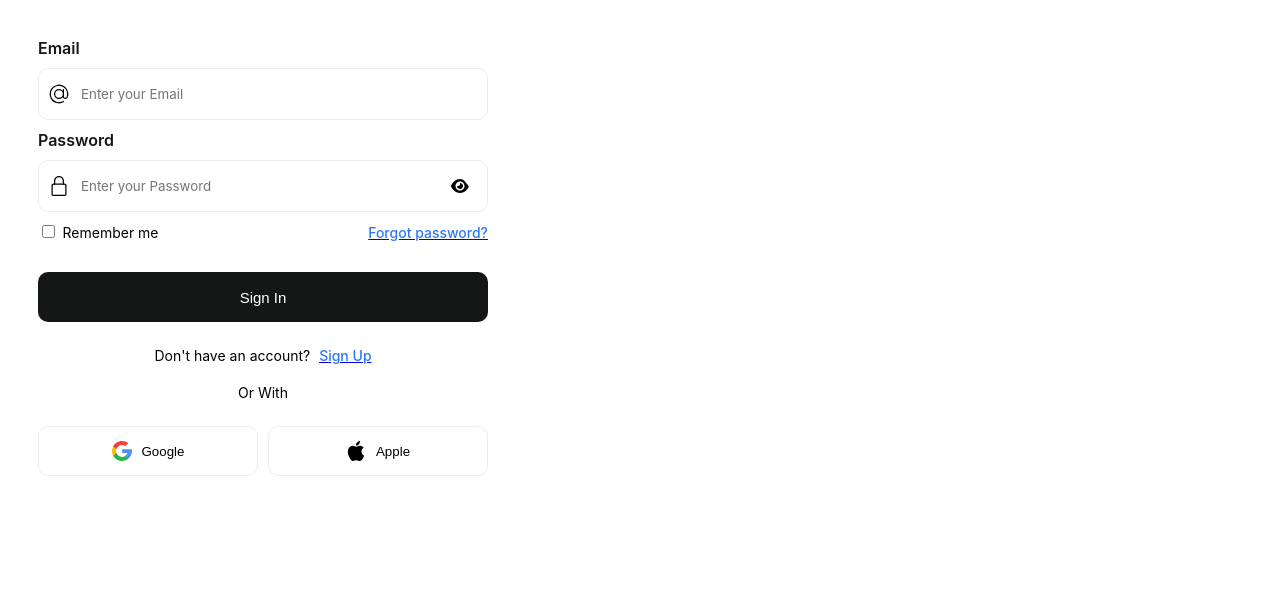
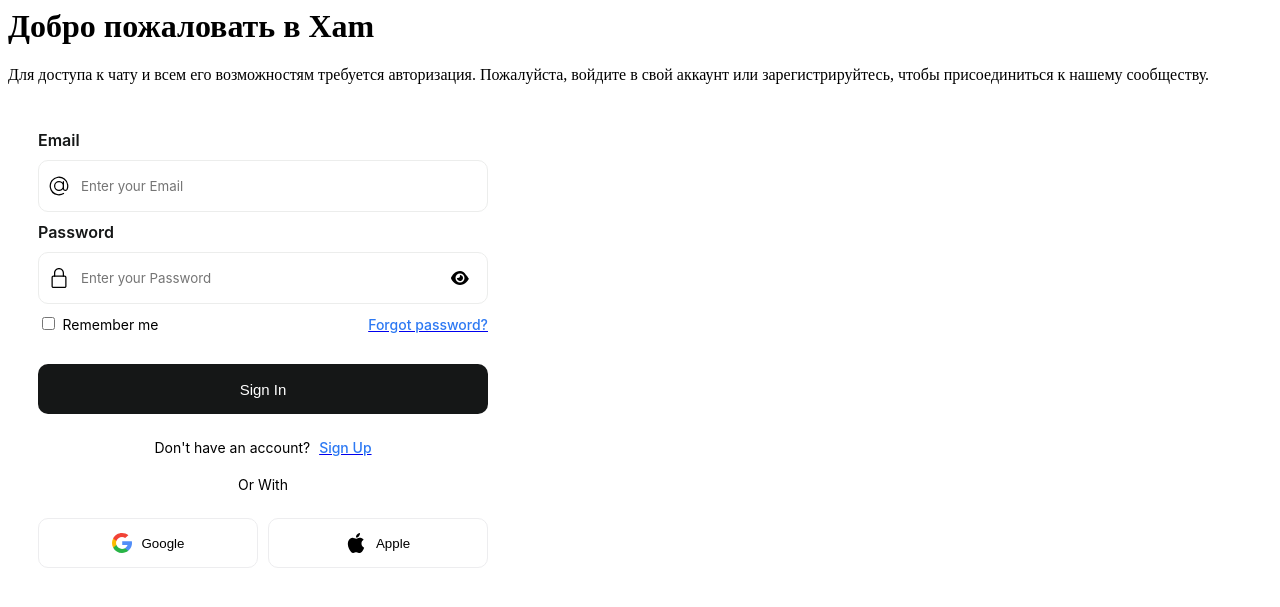
Before and after one commit to wpotoke/django_chat, a Django app: page /accounts/login/ in a window 1280 px wide. Shown: the top 607 px of the page. Run offline with Django 5.2, Linux system fonts and the light colour scheme.

Commit message:
feat(auth): enhance login page with welcome section and improved layout
- Added welcome header with title and descriptive subtitle in Russian
- Wrapped form in dedicated auth-container for better visual structure
- Maintained all existing login functionality:
  * Email and password fields with validation
  * Remember me checkbox
  * Forgot password link
  * Social login options (Google/Apple)
  * reCAPTCHA integration
- Preserved all form styling and interactive elements
- Improved page hierarchy with separate header and form sections

```diff
--- a/templates/accounts/user_login.html
+++ b/templates/accounts/user_login.html
@@ -1,8 +1,26 @@
-{% extends 'base.html' %} {% load static %} {% block css %}
+{% extends 'base.html' %}
+{% load static %}
+
+{% block css %}
   <link rel="stylesheet" href="{% static 'css/user_register.css' %}" />
-{% endblock %} {% block title %}
+{% endblock %}
+
+{% block title %}
   Login
-{% endblock %} {% block content %}
+{% endblock %}
+
+{% block content %}
+<div class="auth-container">
+  <div class="auth-header">
+    <h1 class="auth-title">Добро пожаловать в Xam</h1>
+    <p class="auth-subtitle">
+      Для доступа к чату и всем его возможностям требуется авторизация.
+      Пожалуйста, войдите в свой аккаунт или зарегистрируйтесь,
+      чтобы присоединиться к нашему сообществу.
+    </p>
+  </div>
+
+  <div class="form-container">
     <form class="form" method="post" action="{% url 'user_login' %}">
       {% csrf_token %} {% if form.non_field_errors %}
         <div class="error-message">
@@ -96,4 +114,5 @@
         </button>
       </div>
     </form>
+  </div>
 {% endblock %}
```
Lines whose indentation alone changed are shown as unchanged.
